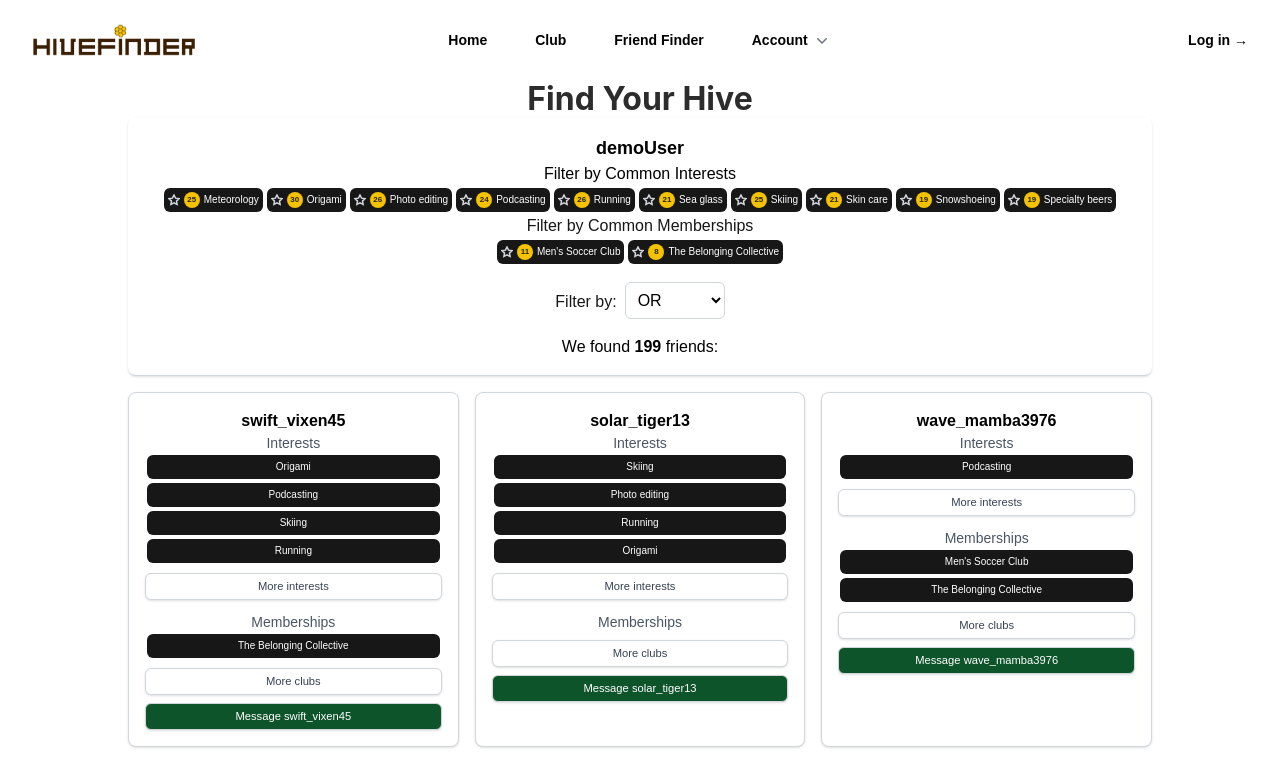
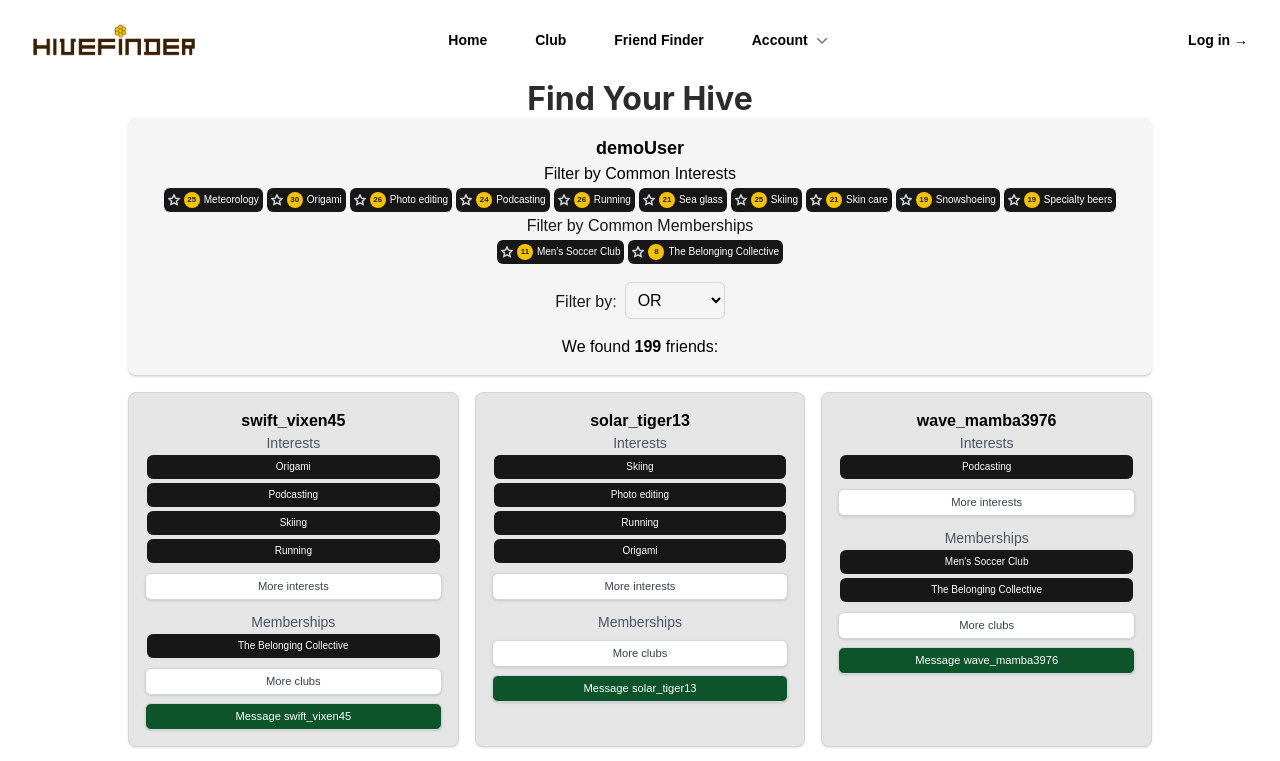
Before and after one commit to markciubal/hivefinder, a Next.js app: page /friendFinder in a window 1280 px wide. Shown: the top 761 px of the page. Built offline with nearby package versions, Linux system fonts and the light colour scheme.

Commit message:
Visual tweaks, changed background colors.

```diff
--- a/app/friendFinder/page.jsx
+++ b/app/friendFinder/page.jsx
@@ -129,7 +129,7 @@
                   {userSelf?.interests && matchedStatistics && (
                     <div
                       key={"interests_" + userSelf.id}
-                      className="col-span-full border-b border-gray-300 p-4 rounded-lg shadow-sm bg-white text-center"
+                      className="col-span-full border-b border-gray-300 p-4 rounded-lg shadow-sm bg-neutral-100 text-center"
                     >
                       <h3 className="text-lg font-semibold text-black">{userSelf.username}</h3>
                       <h4 className="text-black">Filter by Common Interests</h4>
@@ -256,7 +256,7 @@
                     return (
                       <div
                         key={"user_" + user.id}
-                        className="border border-gray-300 p-4 rounded-lg shadow-sm bg-white w-full h-full flex flex-col"
+                        className="border border-gray-300 p-4 rounded-lg shadow-sm bg-neutral-200 w-full h-full flex flex-col"
                       >
                         <h3 className="text-md font-semibold text-black">
                           {user.username}
```
